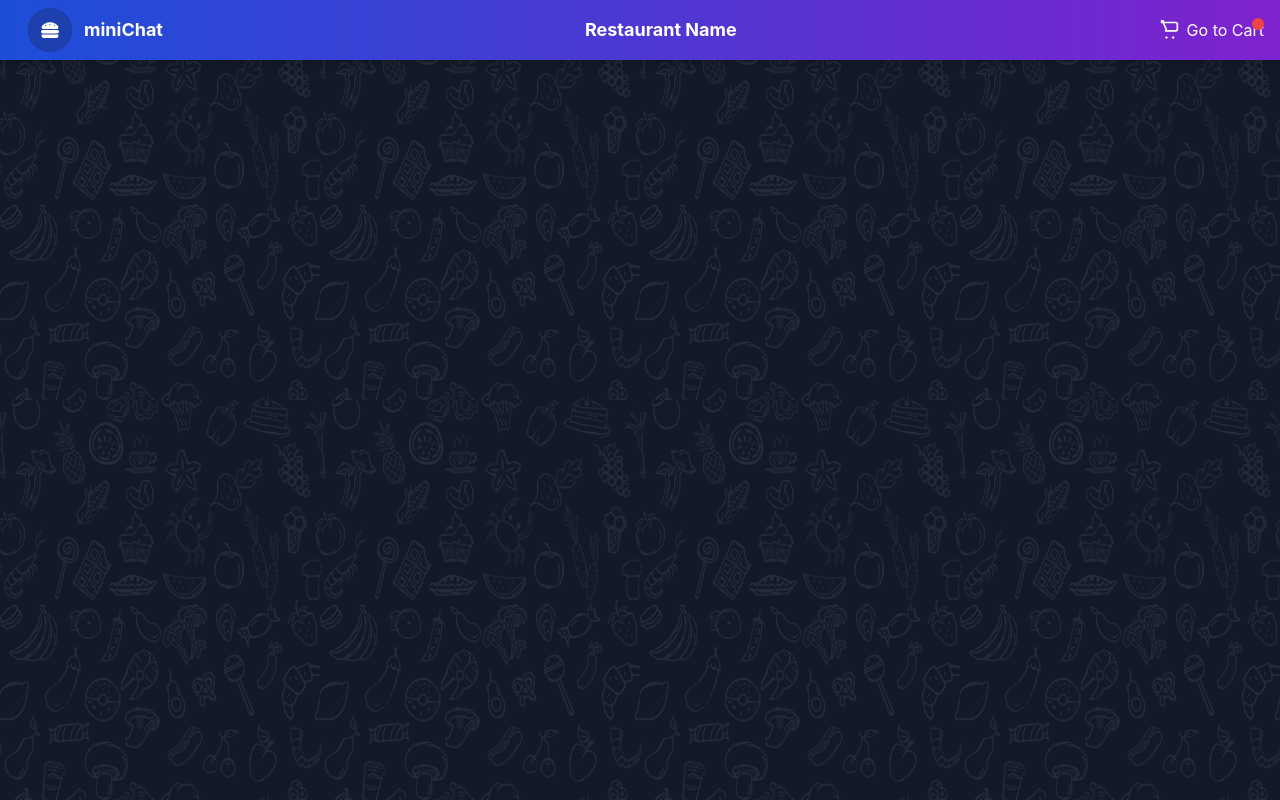
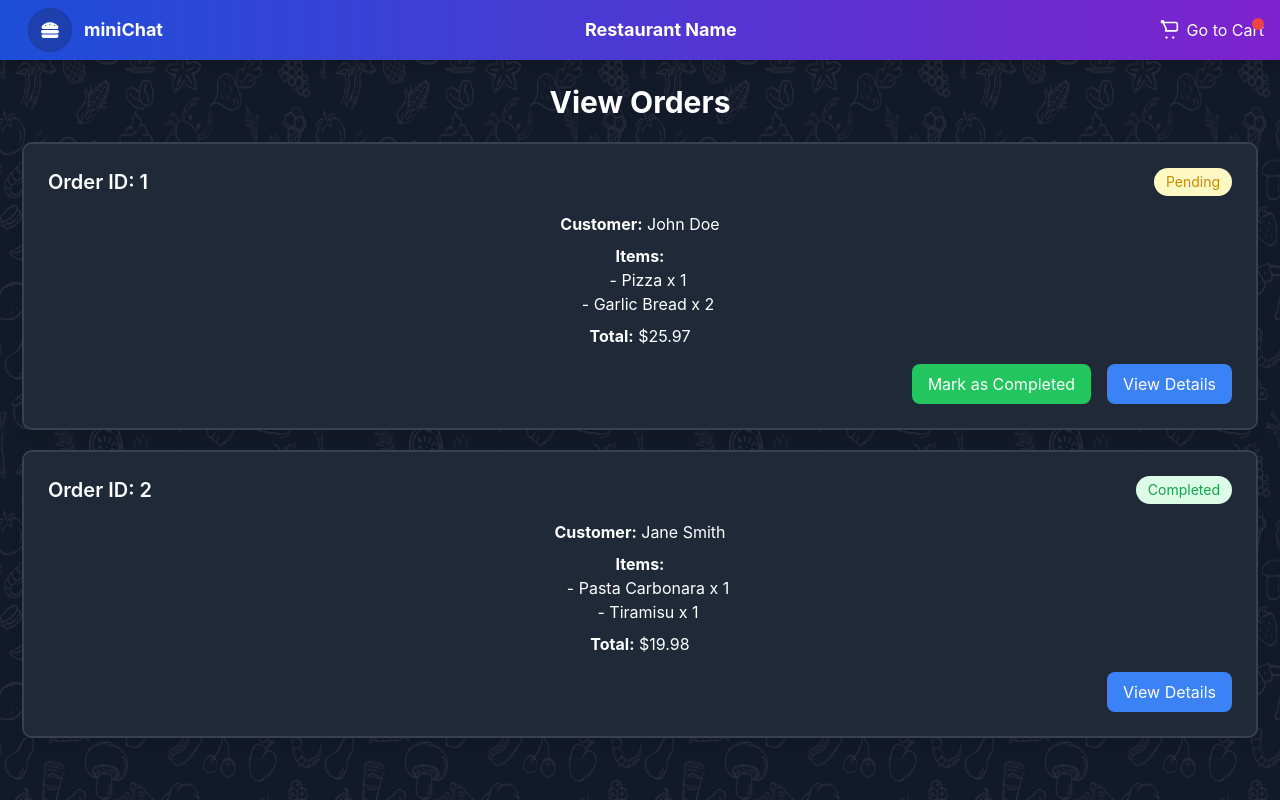
Before and after one commit to sujnankumar/miniProject-frontend, a React (Create React App) app: page /restaurant/view/orders in a window 1280 px wide. Built offline with nearby package versions, Linux system fonts and the light colour scheme; no server answers.

Commit message:
Added more restaurant pages

```diff
--- a/src/App.js
+++ b/src/App.js
@@ -11,6 +11,7 @@ import RestaurantProfile from './components/RestaurantDashboard/RestaurantInfo';
 import RestaurantDashboard from './components/RestaurantDashboard/RestaurantDashboard';
 import AddDishForm from './components/RestaurantForms/AddDishForm';
 import MenuManagement from './components/MenuManagement';
+import ViewOrders from './components/RestaurantDashboard/ViewOrders';
 
 function App() {
   return (
@@ -30,6 +31,7 @@ function App() {
           <Route path='/restaurant/register' element={<RestaurantRegister />} />
           <Route path="/restaurant/adddish" element={<AddDishForm />} />
           <Route path="/restaurant/manage/menu" element={<MenuManagement />} />
+          <Route path="/restaurant/view/orders" element={<ViewOrders />} />
         </Routes>
       </div>
       </Layout>
--- a/src/components/Navigation/Sidebar.js
+++ b/src/components/Navigation/Sidebar.js
@@ -1,5 +1,6 @@
 import React, { useEffect, useRef } from 'react';
 import './Sidebar.css';
+import { Link } from 'react-router-dom';
 
 const Sidebar = ({ isOpen, toggleSidebar }) => {
   const sidebarRef = useRef(null);
@@ -50,9 +51,9 @@ const Sidebar = ({ isOpen, toggleSidebar }) => {
 
       {/* Sidebar Links */}
       <nav className="flex flex-col p-4">
-        <a href="#" className="hover:bg-gray-700 px-3 py-3 rounded-md text-gray-300 font-bold active">
-          Dashboard
-        </a>
+        <Link to="/restaurant/dashboard" className="hover:bg-gray-700 px-3 py-3 rounded-md text-gray-300 font-bold active">
+            Dashboard
+        </Link>
         <a href="#" className="hover:bg-gray-700 px-3 py-3 rounded-md text-gray-300 font-bold">
           Orders
         </a>
--- a/src/components/RestaurantDashboard/RestaurantDashboard.js
+++ b/src/components/RestaurantDashboard/RestaurantDashboard.js
@@ -1,9 +1,11 @@
 import React from 'react';
 import ReviewBox from './ReviewBox';
+import { Link } from 'react-router-dom';
 
 const RestaurantDashboard = () => {
   return (
     <div className='py-10'>
+      <Link to="/restaurant/view/orders">
         <div className="bg-gray-800 min-h-64 w-11/12 mx-auto flex text-white outline outline-2 outline-gray-700 shadow-lg rounded-lg overflow-hidden">
           {/* Total Orders */}
           <div className="flex-1 flex flex-col justify-center items-center p-4 hover:bg-blue-950 transition duration-300 ease-in-out">
@@ -29,7 +31,7 @@ const RestaurantDashboard = () => {
             <p className="text-lg md:text-xl lg:text-2xl mt-2">105</p>
           </div>
         </div>
-
+      </Link>
 
 
       {/* Main Dashboard Area */}
--- /dev/null
+++ b/src/components/RestaurantDashboard/ViewOrders.js
@@ -0,0 +1,109 @@
+import React, { useState } from "react";
+
+const ViewOrders = () => {
+  const [orders, setOrders] = useState([
+    {
+      id: 1,
+      customer: "John Doe",
+      items: [
+        { name: "Pizza", quantity: 1 },
+        { name: "Garlic Bread", quantity: 2 },
+      ],
+      total: 25.97,
+      status: "Pending",
+    },
+    {
+      id: 2,
+      customer: "Jane Smith",
+      items: [
+        { name: "Pasta Carbonara", quantity: 1 },
+        { name: "Tiramisu", quantity: 1 },
+      ],
+      total: 19.98,
+      status: "Completed",
+    },
+  ]);
+
+  const handleStatusUpdate = (id, newStatus) => {
+    setOrders(
+      orders.map((order) =>
+        order.id === id ? { ...order, status: newStatus } : order
+      )
+    );
+  };
+
+  const handleViewDetails = (id) => {
+    alert(`Viewing details for Order ID: ${id}`);
+  };
+
+  return (
+    <div className="min-h-screen p-6">
+      {/* Header Section */}
+      <h1 className="text-3xl font-bold text-white mb-6">View Orders</h1>
+
+      {/* Orders List */}
+      <div className="space-y-6">
+        {orders.map((order) => (
+          <div
+            key={order.id}
+            className="bg-gray-800 outline outline-2 outline-gray-700 p-6 rounded-lg shadow-lg "
+          >
+            {/* Order Header */}
+            <div className="flex justify-between items-center mb-4">
+              <h2 className="text-xl font-semibold text-white">
+                Order ID: {order.id}
+              </h2>
+              <span
+                className={`px-3 py-1 rounded-full text-sm ${
+                  order.status === "Pending"
+                    ? "bg-yellow-100 text-yellow-600"
+                    : "bg-green-100 text-green-600"
+                }`}
+              >
+                {order.status}
+              </span>
+            </div>
+
+            {/* Order Details */}
+            <div className="mb-4">
+              <p className="text-white">
+                <strong>Customer:</strong> {order.customer}
+              </p>
+              <ul className="mt-2 text-white">
+                <strong>Items:</strong>
+                {order.items.map((item, index) => (
+                  <li key={index} className="ml-4">
+                    - {item.name} x {item.quantity}
+                  </li>
+                ))}
+              </ul>
+              <p className="mt-2 text-white">
+                <strong>Total:</strong> ${order.total.toFixed(2)}
+              </p>
+            </div>
+
+            {/* Actions */}
+            <div className="flex justify-end space-x-4">
+              {order.status === "Pending" && (
+                <button
+                  onClick={() => handleStatusUpdate(order.id, "Completed")}
+                  className="bg-green-500 text-white px-4 py-2 rounded-lg hover:bg-green-600"
+                >
+                  Mark as Completed
+                </button>
+              )}
+              <button
+                onClick={() => handleViewDetails(order.id)}
+                className="bg-blue-500 text-white px-4 py-2 rounded-lg hover:bg-blue-600"
+              >
+                View Details
+              </button>
+            </div>
+          </div>
+        ))}
+      </div>
+    </div>
+  );
+};
+
+export default ViewOrders;
```
Lines whose indentation alone changed are shown as unchanged.
